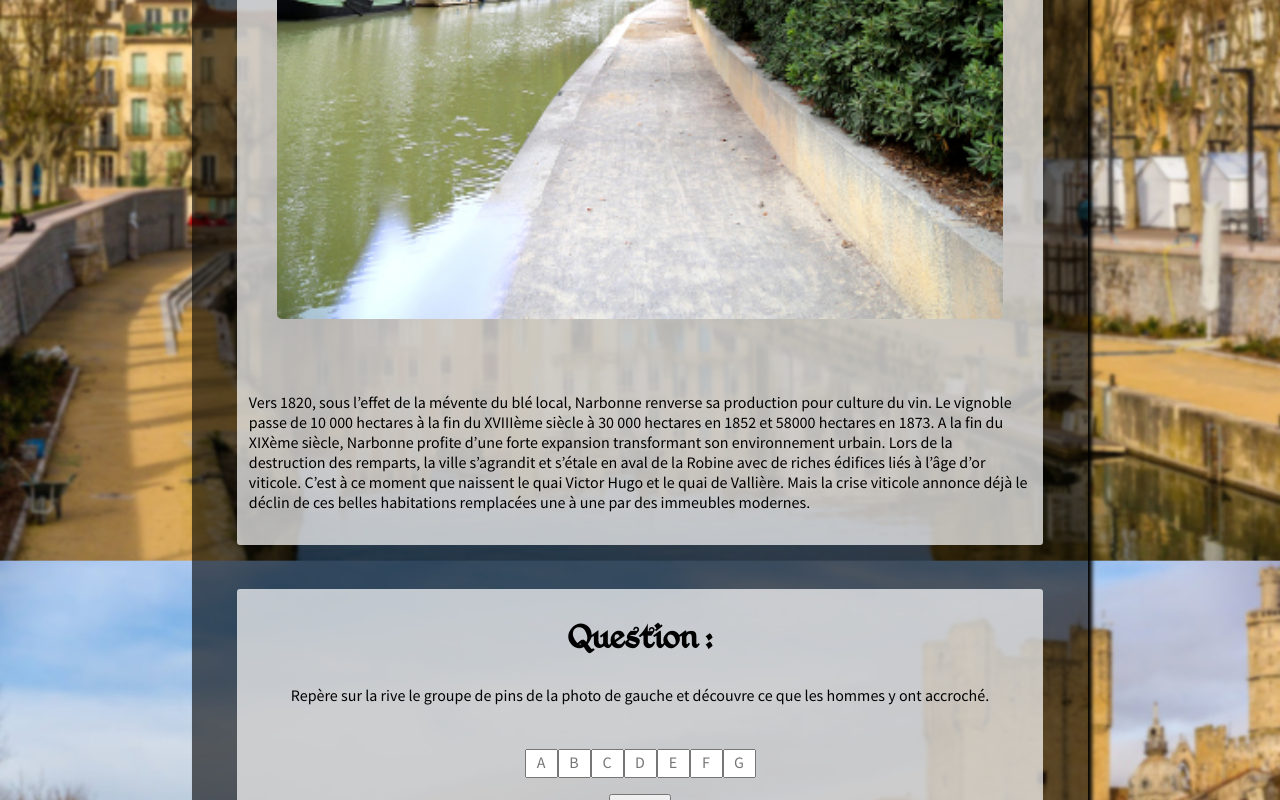
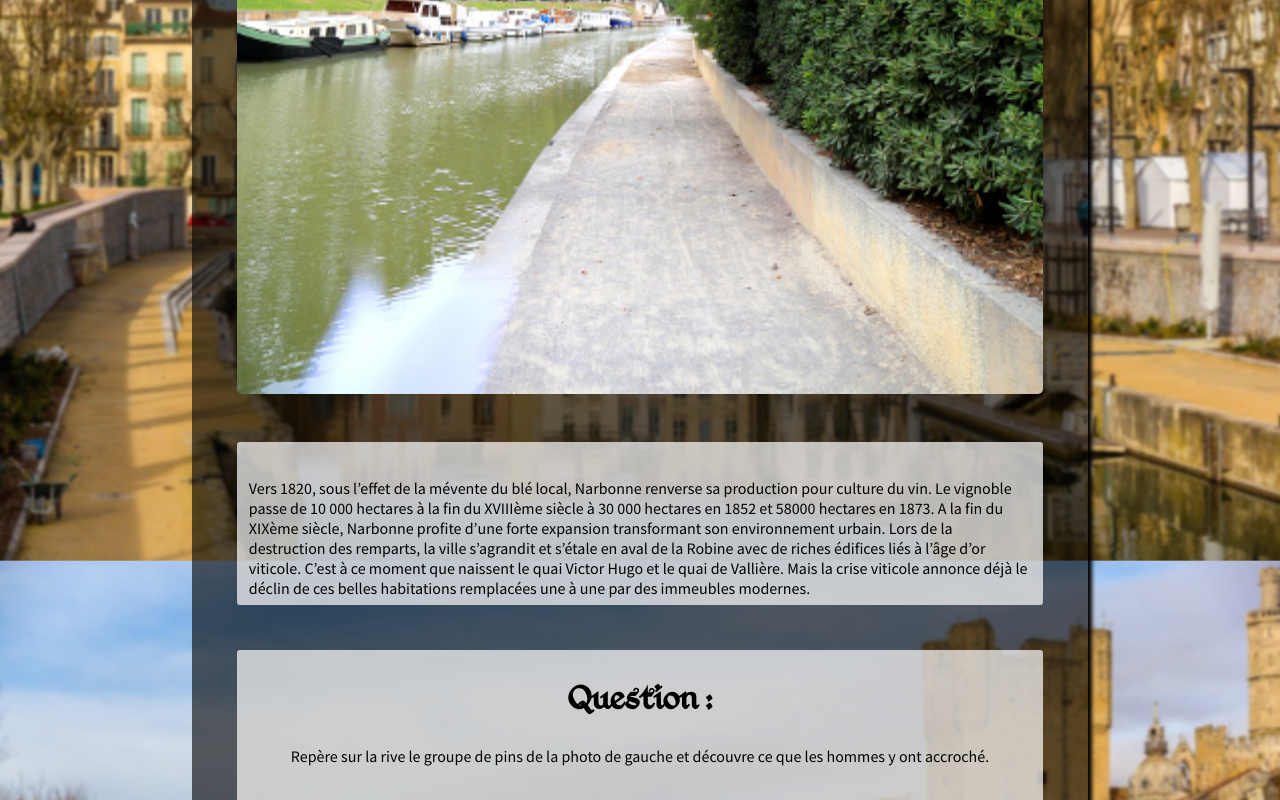
Before and after one commit to crazychouwi/jeu2piste, a plain HTML site: page indice1.html in a window 1280 px wide. Shown: the part 1146-1946 px from the top of the page. Drawn offline with Linux system fonts and the light colour scheme.

Commit message:
texte des div en scroll

```diff
--- a/assets/css/style.css
+++ b/assets/css/style.css
@@ -124,9 +124,11 @@ ul.topnav li a.active {
   border-radius: 3px;
   padding-bottom: 5px;
 }
-.textimg{
+  .textimg{
   display: flex;
   justify-content: space-around;
+  overflow:scroll;
+  max-height:150px;
 }
 .rules h1 {
   font-family: "At";
@@ -146,7 +148,7 @@ ul.topnav li a.active {
   margin: 0px;
 }
 .rep li input{
-  width:25px;
+  width:23px;
   height:20px;
   text-align: center;
   padding-bottom: 4px;
--- a/assets/js/reponse.js
+++ b/assets/js/reponse.js
@@ -57,7 +57,7 @@ $("#valid").click(function (){
   var numI = parseInt(nIndice.substring(nIndice.length - 1));
   console.log("nombre de l'indice:"+numI);
   console.log("reponse user: "+rep);
-  //comparaison de l'indice et envoi de du resultat===
+  //comparaison de l'indice et envoi du resultat===
   switch (numI) {
   case 1:
     console.log("cas 1");
--- a/indice1.html
+++ b/indice1.html
@@ -26,15 +26,16 @@
         </ul>
       </div> -->
     </header>
+    <div class="imageIndice">
+      <img class="image" src="assets/img/2_robineQuaiVictorHugo.jpg" alt="indice"/>
+    </div>
     <div class="rules">
     <h1></h1>
-      <div class="imageIndice">
-        <img class="image" src="assets/img/2_robineQuaiVictorHugo.jpg" alt="indice"/>
-      </div>
       <div class="textimg">
-        <p>Vers 1820, sous l’effet de la mévente du blé local, Narbonne renverse sa production pour culture du vin. Le vignoble passe de 10 000 hectares à la fin du XVIIIème siècle à 30 000 hectares en 1852 et 58000 hectares en 1873.
+        <p class="test">Vers 1820, sous l’effet de la mévente du blé local, Narbonne renverse sa production pour culture du vin. Le vignoble passe de 10 000 hectares à la fin du XVIIIème siècle à 30 000 hectares en 1852 et 58000 hectares en 1873.
         A la fin du XIXème siècle, Narbonne profite d’une forte expansion transformant son environnement urbain. Lors de la destruction des remparts, la ville s’agrandit et s’étale en aval de la Robine avec de riches édifices liés à l’âge d’or viticole. C’est à ce moment que naissent le quai Victor Hugo et le quai de Vallière.
-        Mais la crise viticole annonce déjà le déclin de ces belles habitations remplacées une à une par des immeubles modernes.</p>
+        Mais la crise viticole annonce déjà le déclin de ces belles habitations remplacées une à une par des immeubles modernes.
+        </p>
       </div>
     </div>
     <div class="rules">
```
